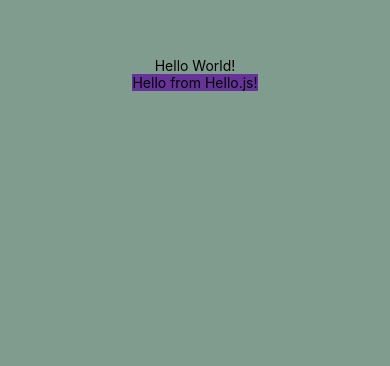
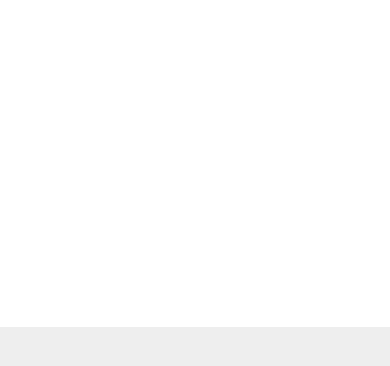
Before and after one commit to rebeccahongsf/react-tipcalc, a React Native app: screen / in a window 390 px wide. Shown: the part 348-714 px from the top of the page. Built offline with nearby package versions, Linux system fonts and the light colour scheme.

Commit message:
Test flex

```diff
--- a/App.js
+++ b/App.js
@@ -6,8 +6,8 @@ import Hello from './Hello';
 export default function App() {
   return (
     <View style={styles.container}>
-      <Text>Hello World!</Text>
-      <Hello />
+      <View style={styles.view1}></View>
+      <View style={styles.view2}></View>
     </View>
   );
 }
@@ -15,8 +15,19 @@ export default function App() {
 const styles = StyleSheet.create({
   container: {
     flex: 1,
+    // flexDirection: 'row',
     backgroundColor: '#809C8E',
     alignItems: 'center',
     justifyContent: 'center',
   },
+  view1: {
+    backgroundColor: '#fff',
+    flex: 4,
+    width: '100%',
+  },
+  view2: {
+    backgroundColor: '#eee',
+    flex: 1,
+    width: '100%',
+  }
 });
```
